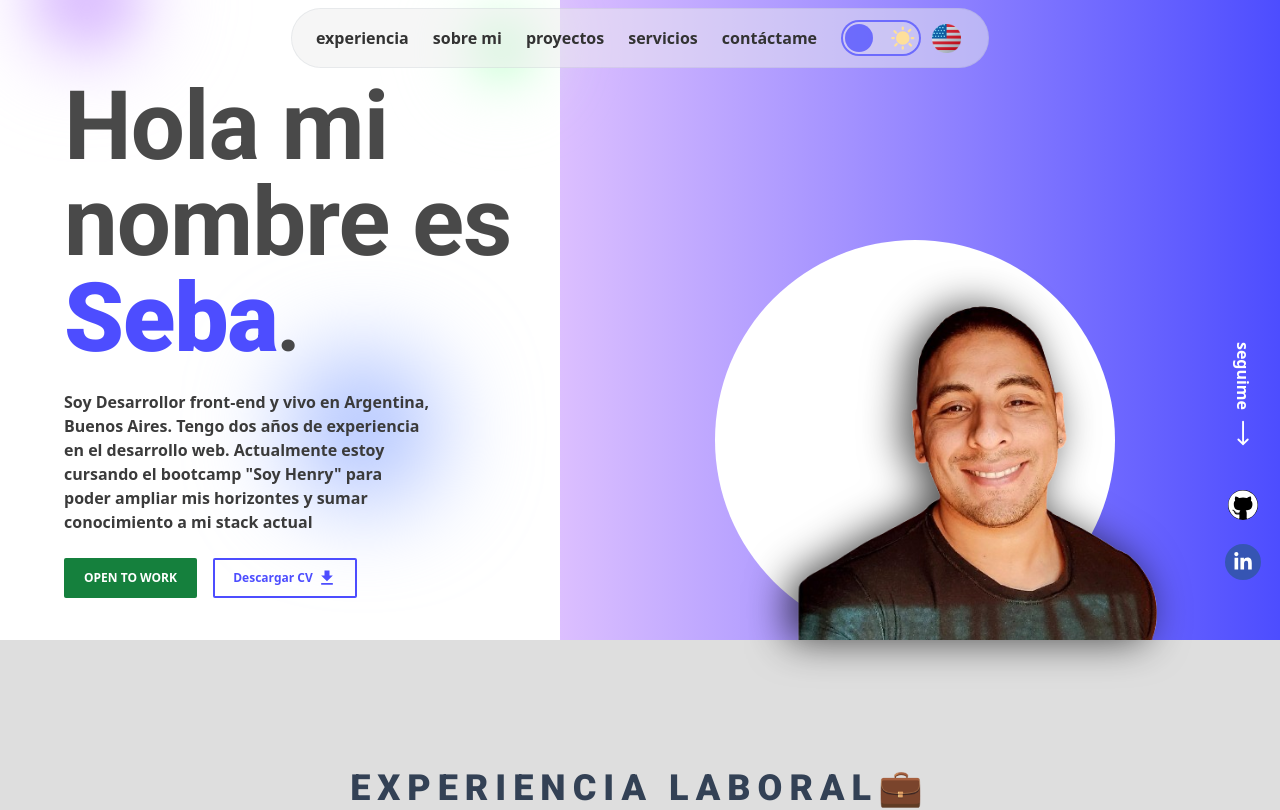
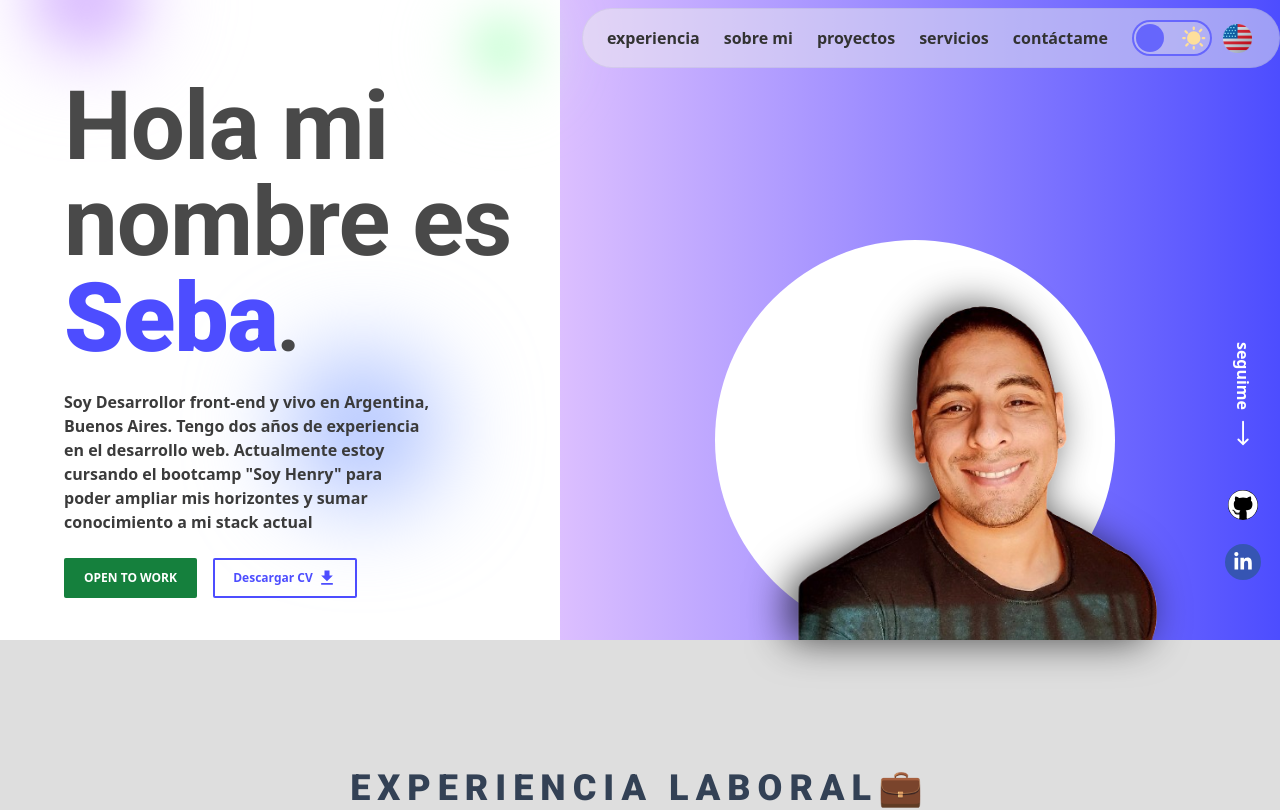
Before and after one commit to SebaPerez90/PORTFOLIO, a Next.js app: page / in a window 1280 px wide. Shown: the top 810 px of the page. Built offline with nearby package versions, Linux system fonts and the light colour scheme; no server answers.

Commit message:
fixing nav bar

```diff
--- a/src/app/page.tsx
+++ b/src/app/page.tsx
@@ -12,10 +12,9 @@ import MenuBtn from '@/components/Navegation/MenuBtn';
 
 export default function Home() {
   return (
-    <>
+    <main className='gap-32 flex flex-col justify-around items-center bg-[#dedede] dark:bg-[#313643]'>
       <MenuBtn />
 
-      <main className='gap-32 flex flex-col justify-around items-center bg-[#dedede] dark:bg-[#313643]'>
       <Hero />
 
       <Experience />
@@ -32,6 +31,5 @@ export default function Home() {
 
       <Footer />
     </main>
-    </>
   );
 }
--- a/src/components/Experience-Education/Details.tsx
+++ b/src/components/Experience-Education/Details.tsx
@@ -97,7 +97,7 @@ const Details = () => {
               <span>⚡</span>
               {engLanguageActive
                 ? `Problem-solving skills while maintaining composure. Although both sectors involve teamwork, sometimes one must know how to handle oneself in adverse situations.`
-                : 'capidad resolutiva de problemas manteniendo la templanza. A pesar que en ambos sectores se trabaja en equipo, a veces uno mismo debe saber como manejarse en situaciones adversas.'}
+                : 'capacidad resolutiva de problemas manteniendo la templanza. A pesar que en ambos sectores se trabaja en equipo, a veces uno mismo debe saber como manejarse en situaciones adversas.'}
             </motion.li>
             <motion.li
               transition={{ delay: 0.4 }}
--- a/src/components/Navegation/MenuBtn.tsx
+++ b/src/components/Navegation/MenuBtn.tsx
@@ -7,7 +7,8 @@ const MenuBtn = () => {
   const [visibility, setVisibility] = useState(false);
 
   return (
-    <header className='z-50 duration-300 flex justify-center w-full fixed'>
+    // <header className='z-50 duration-300 flex justify-center w-full fixed'>
+    <header className='z-50 top-0 fixed right-0'>
       <div className='justify-center items-center flex sm:hidden z-50 absolute right-12 top-8'>
         <span className='sr-only'>
           This button is rendered on screen widths less than 640px
```
Lines whose indentation alone changed are shown as unchanged.
